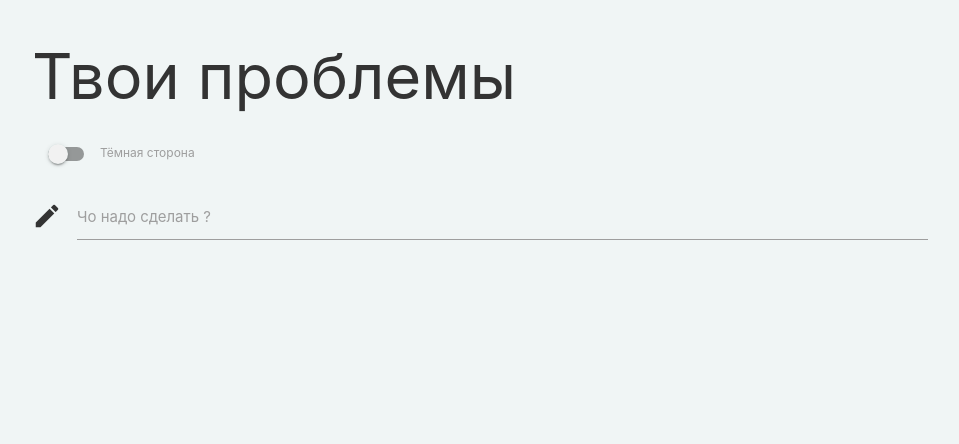
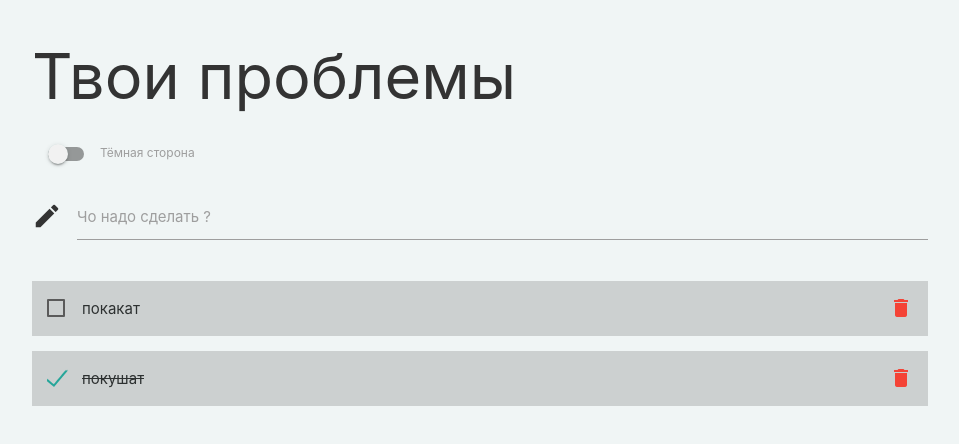
Before and after one commit to nalezhytyi/todo, a React (Create React App) app: page / in a window 1280 px wide. Shown: the top 444 px of the page, without its empty margins (160-1119 px from the left). Built offline with nearby package versions, Linux system fonts and the light colour scheme.

Commit message:
added initial todos

```diff
--- a/src/App.js
+++ b/src/App.js
@@ -1,8 +1,8 @@
 import React, { useState, useEffect, useReducer } from 'react';
 import TodoList from './components/TodoList';
+import ThemeSwitch from './components/ThemeSwitch';
+import reducer, { initialState } from './reducer';
 import { Context } from './context';
-import reducer, { initialState } from './reducer';
-import ThemeSwitch from './components/ThemeSwitch';
 
 export default function App() {
   const [state, dispatch] = useReducer(reducer, initialState);
--- a/src/reducer.js
+++ b/src/reducer.js
@@ -1,5 +1,18 @@
 export const initialState =
-  localStorage.getItem('todos') == null ? [] : JSON.parse(localStorage.getItem('todos'));
+  localStorage.getItem('todos') == null
+    ? [
+        {
+          id: 1,
+          title: 'покакат',
+          completed: false,
+        },
+        {
+          id: Date.now(),
+          title: 'покушат',
+          completed: true,
+        },
+      ]
+    : JSON.parse(localStorage.getItem('todos'));
 
 export default function reducer(state, action) {
   switch (action.type) {
```
